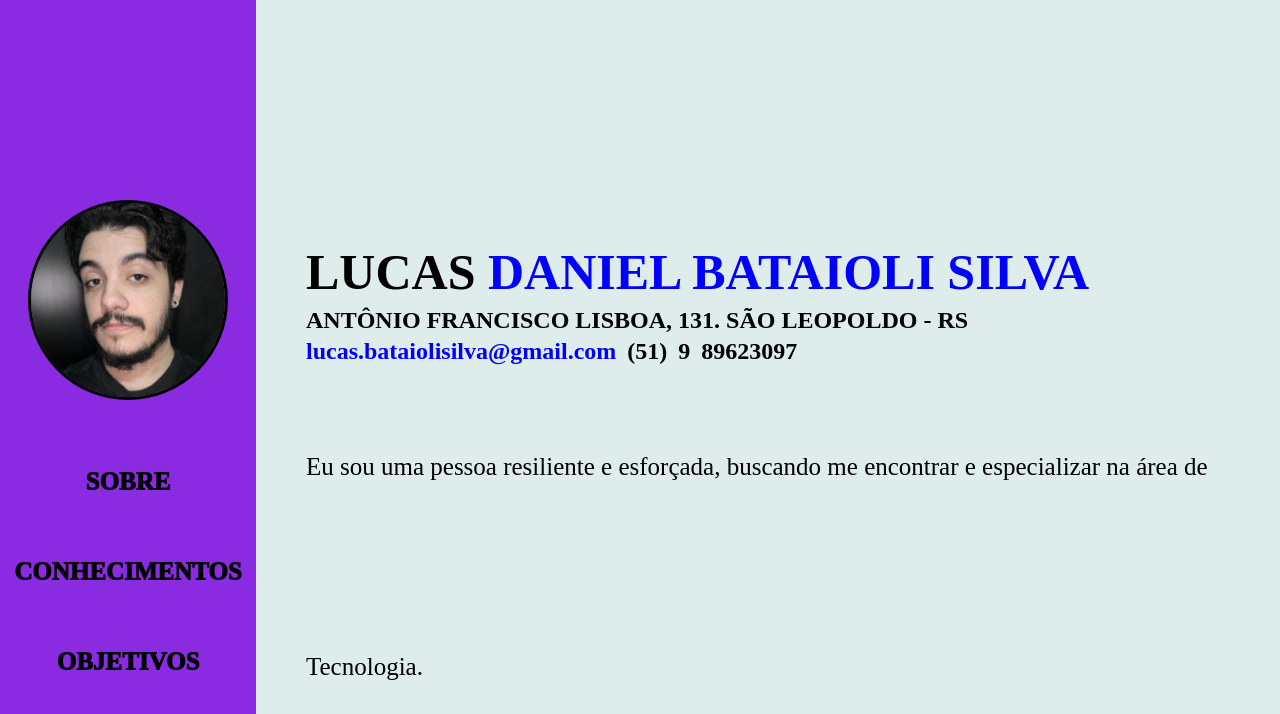
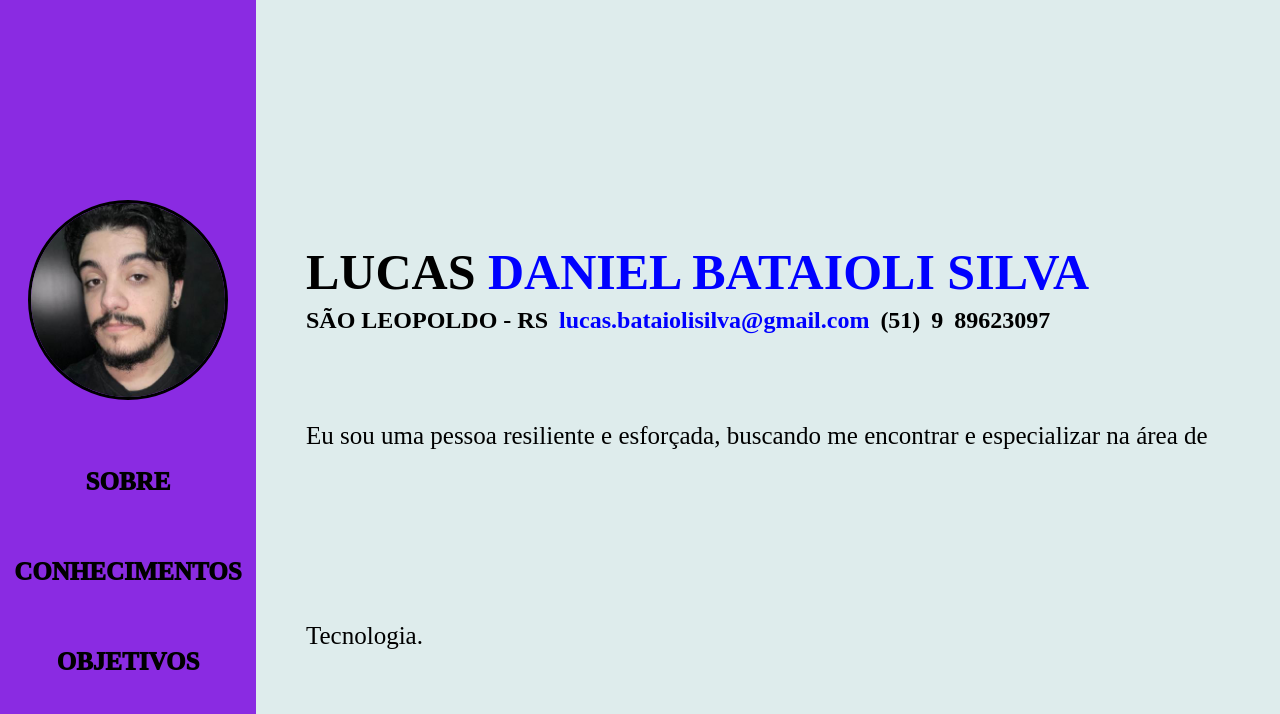
Before and after one commit to lucassilvaq7/atv-final-front-end-I, a plain HTML site: page index.html in a window 1280 px wide. Shown: the top 714 px of the page. Drawn offline with Linux system fonts and the light colour scheme.

Commit message:
Update index.html

```diff
--- a/index.html
+++ b/index.html
@@ -22,7 +22,7 @@
         </aside>
         <section class="content">
             <h1>LUCAS <span class="color-name">DANIEL BATAIOLI SILVA</span></h1>
-            <h2>ANTÔNIO FRANCISCO LISBOA, 131. SÃO LEOPOLDO - <span class="word-spacing">RS <a
+            <h2>SÃO LEOPOLDO - <span class="word-spacing">RS <a
                         href="https://mail.google.com/mail/u/0/#inbox?compose=new" target="_blank"
                         class="color-name email">lucas.bataiolisilva@gmail.com</a> (51) 9 89623097</span></h2>
             <p>Eu sou uma pessoa resiliente e esforçada, buscando me encontrar e especializar na área de Tecnologia.</p>
```
